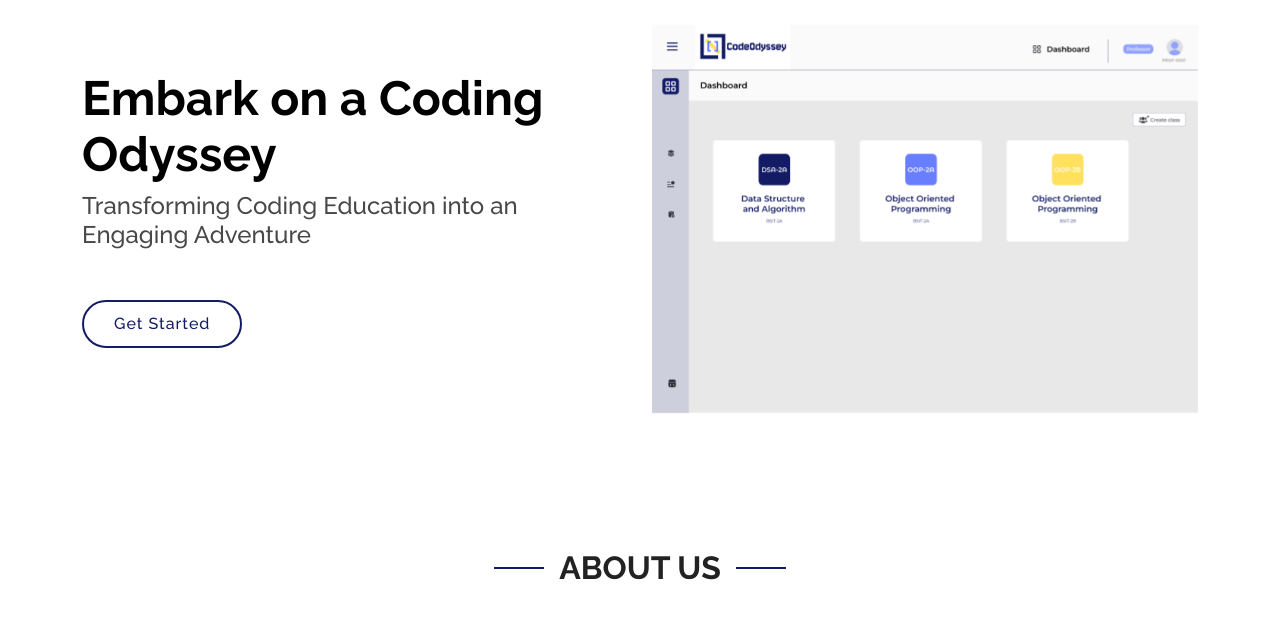
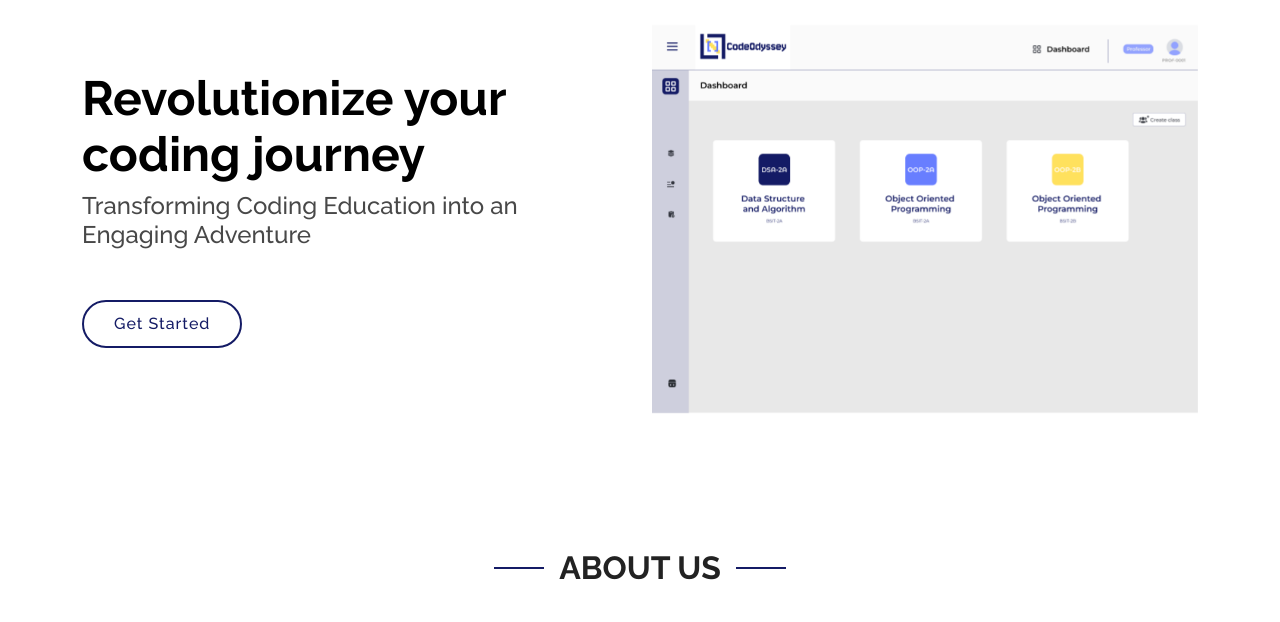
Before and after one commit to CodeodysseyPH/CodeodysseyPH, a plain HTML site: page index.html in a window 1280 px wide. Shown: the part 141-763 px from the top of the page. Drawn offline with nearby package versions, Linux system fonts and the light colour scheme.

Commit message:
Update index.html

```diff
--- a/index.html
+++ b/index.html
@@ -73,7 +73,7 @@
     <div class="container">
       <div class="row">
         <div class="col-lg-6 pt-5 pt-lg-0 order-2 order-lg-1 d-flex flex-column justify-content-center">
-          <h1 data-aos="fade-up">Embark on a Coding Odyssey</h1>
+          <h1 data-aos="fade-up">Revolutionize your coding journey</h1>
           <h2 data-aos="fade-up" data-aos-delay="400">Transforming Coding Education into an Engaging Adventure</h2>
           <div data-aos="fade-up" data-aos-delay="800">
             <a href="#about" class="btn-get-started scrollto">Get Started</a>
```
